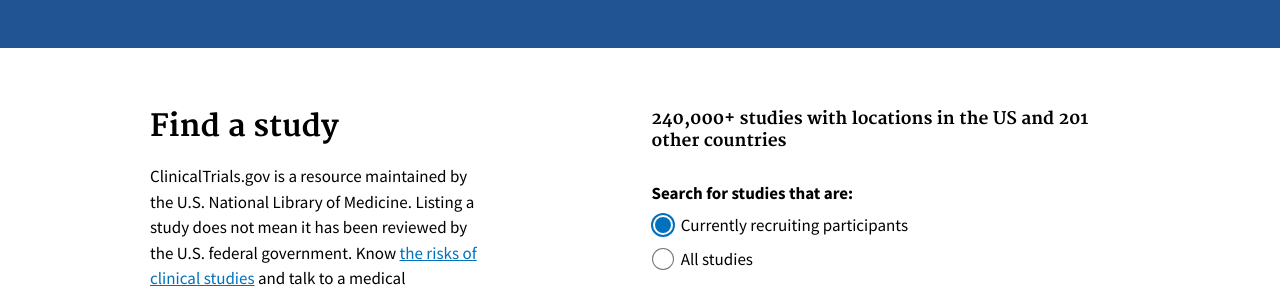
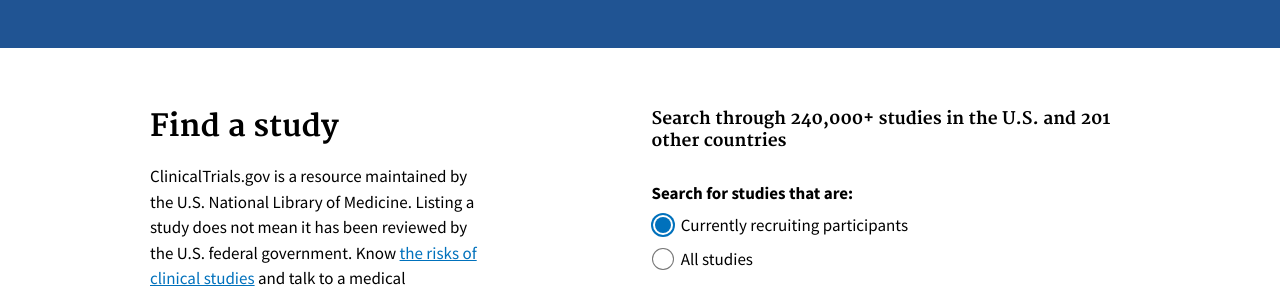
Before and after one commit to 18F/clinical-trials-prototype, a Jekyll site: the page built from pages/home.md, in a window 1280 px wide. Shown: the part 257-552 px from the top of the page. Built offline with Jekyll 4.4.1, drawn with Linux system fonts in a browser that asks for light colours.

Commit message:
update legend text

```diff
--- a/pages/home.md
+++ b/pages/home.md
@@ -29,7 +29,7 @@
       </form> -->
       <form class="form-search-new" action="{{ site.baseurl }}/search-results/">
         <fieldset class="fieldset-search">
-          <legend class="search-legend">240,000+ studies with locations in the US and 201 other countries</legend>
+          <legend class="search-legend">Search through 240,000+ studies in the U.S. and 201 other countries</legend>
           <fieldset class="usa-fieldset-inputs">
             <legend class="legend-study-status"><span class="usa-sr-only">Study Status</span>Search for studies that are:</legend>
             <ul class="usa-unstyled-list">
```
